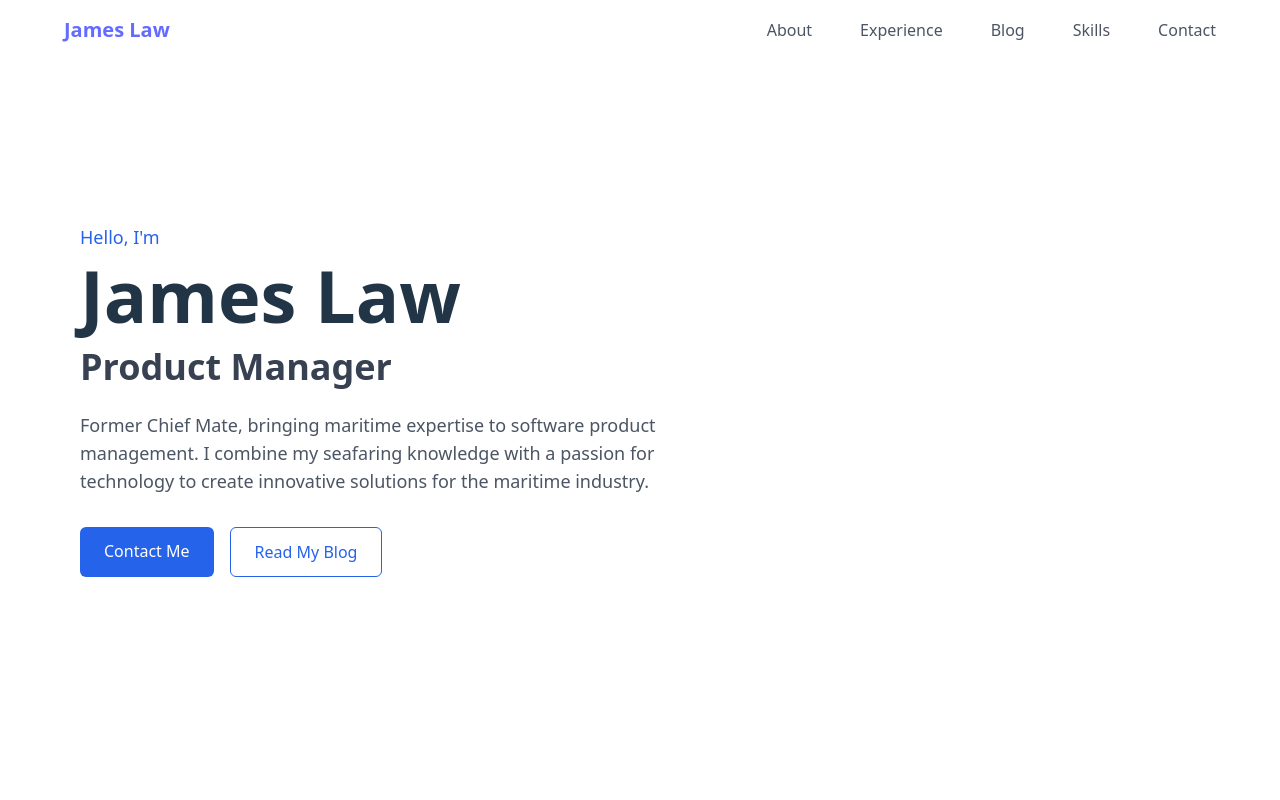
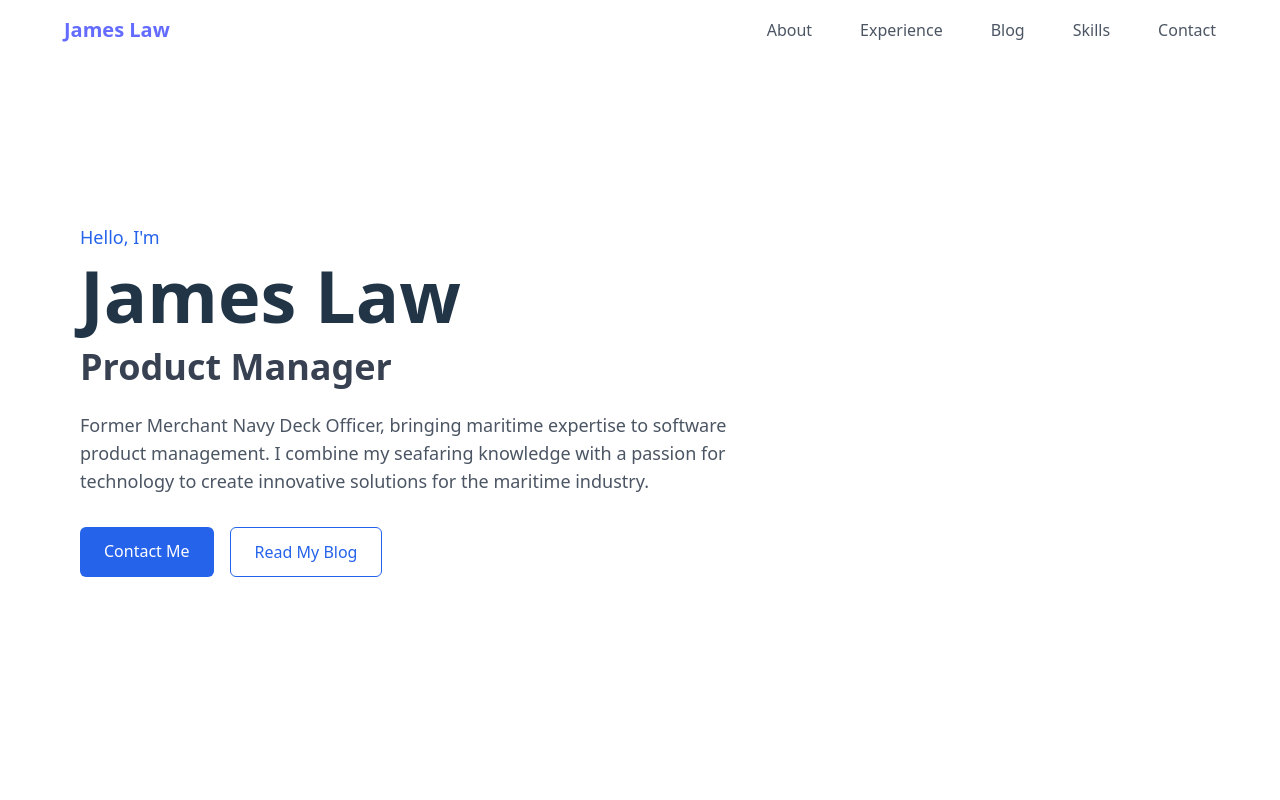
Before and after one commit to James1Law/my-portfolio, a React (Vite) app: page / in a window 1280 px wide. Shown: the top 800 px of the page. Built offline with nearby package versions, Linux system fonts and the light colour scheme.

Commit message:
content update

```diff
--- a/src/sections/Hero.jsx
+++ b/src/sections/Hero.jsx
@@ -18,7 +18,7 @@ const Hero = () => {
             Product Manager
           </h2>
           <p className="text-lg text-gray-600 dark:text-gray-400 mb-8">
-            Former Chief Mate, bringing maritime expertise to software product management.
+            Former Merchant Navy Deck Officer, bringing maritime expertise to software product management.
             I combine my seafaring knowledge with a passion for technology to create
             innovative solutions for the maritime industry.
           </p>
```
